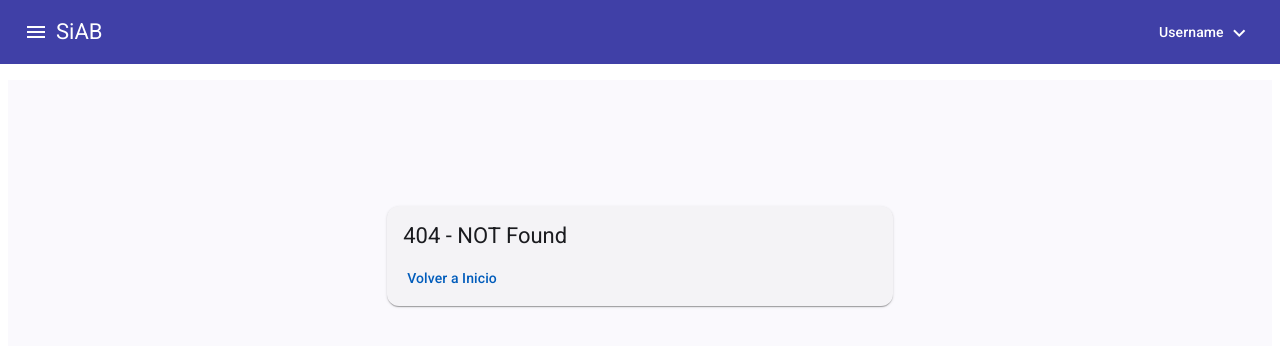
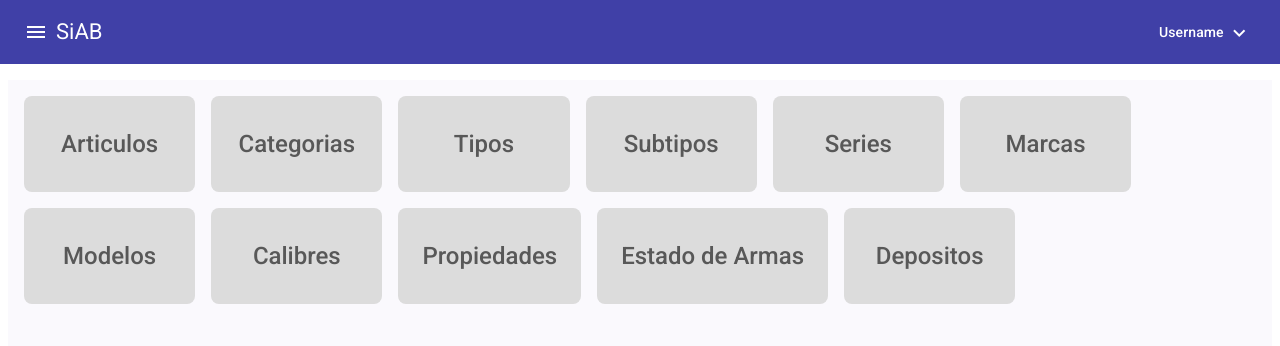
Before and after one commit to Adrian-DG/SiAB-web, an Angular app: page /mantenimientos in a window 1280 px wide. Before the commit this address led to /404. Shown: the top 346 px of the page. Built offline with nearby package versions, Linux system fonts and the light colour scheme.

Commit message:
mantenimientos page added

```diff
--- /dev/null
+++ b/src/app/Shared/pages/miscelaneo/miscelaneo.component.html
@@ -0,0 +1,7 @@
+<div class="modules-box">
+	@for (item of modules; track $index) {
+	<div class="module-item">
+		<a [routerLink]="item.url">{{ item.name }}</a>
+	</div>
+	}
+</div>
--- /dev/null
+++ b/src/app/Shared/pages/miscelaneo/miscelaneo.component.scss
@@ -0,0 +1,33 @@
+:host {
+	display: block;
+}
+
+.modules-box {
+	width: 100%;
+	height: 100%;
+	display: flex;
+	flex-direction: row;
+	justify-content: flex-start;
+	align-items: center;
+	flex-wrap: wrap;
+	gap: 1em;
+	.module-item {
+		min-width: 10%;
+		width: auto;
+		height: 4em;
+		padding: 1em 1.5em;
+		display: flex;
+		flex-direction: column;
+		justify-content: center;
+		align-items: center;
+		background-color: gainsboro;
+		color: gray;
+		border-radius: 0.5em;
+		a {
+			text-decoration: none;
+			font-size: 1.5rem;
+			font-weight: 500;
+			color: rgb(88, 88, 88);
+		}
+	}
+}
--- /dev/null
+++ b/src/app/Shared/pages/miscelaneo/miscelaneo.component.ts
@@ -0,0 +1,28 @@
+import { ChangeDetectionStrategy, Component } from '@angular/core';
+import { IUrlOption } from '../../Models/IUrlOption.model';
+import { MatButtonModule } from '@angular/material/button';
+import { RouterModule } from '@angular/router';
+
+@Component({
+	selector: 'app-miscelaneo',
+	standalone: true,
+	imports: [RouterModule, MatButtonModule],
+	templateUrl: './miscelaneo.component.html',
+	styleUrl: './miscelaneo.component.scss',
+	changeDetection: ChangeDetectionStrategy.OnPush,
+})
+export class MiscelaneoComponent {
+	modules: IUrlOption[] = [
+		{ url: 'articulos', name: 'Articulos', icon: '' },
+		{ url: 'categorias', name: 'Categorias', icon: '' },
+		{ url: 'tipos', name: 'Tipos', icon: '' },
+		{ url: 'subtipos', name: 'Subtipos', icon: '' },
+		{ url: 'series', name: 'Series', icon: '' },
+		{ url: 'marcas', name: 'Marcas', icon: '' },
+		{ url: 'modelos', name: 'Modelos', icon: '' },
+		{ url: 'calibres', name: 'Calibres', icon: '' },
+		{ url: 'propiedades', name: 'Propiedades', icon: '' },
+		{ url: 'estado-armas', name: 'Estado de Armas', icon: '' },
+		{ url: 'depositos', name: 'Depositos', icon: '' },
+	];
+}
--- a/src/app/app.component.html
+++ b/src/app/app.component.html
@@ -42,7 +42,7 @@
 				}
 			</mat-list>
 		</mat-sidenav>
-		<mat-sidenav-content style="position: static">
+		<mat-sidenav-content style="padding: 1em">
 			<router-outlet></router-outlet>
 		</mat-sidenav-content>
 	</mat-sidenav-container>
--- a/src/app/app.routes.ts
+++ b/src/app/app.routes.ts
@@ -1,6 +1,13 @@
 import { Routes } from '@angular/router';
 
 export const routes: Routes = [
+	{
+		path: 'mantenimientos',
+		loadComponent: () =>
+			import('./Shared/pages/miscelaneo/miscelaneo.component').then(
+				(c) => c.MiscelaneoComponent
+			),
+	},
 	{
 		path: 'authentication',
 		loadChildren: () =>
```
